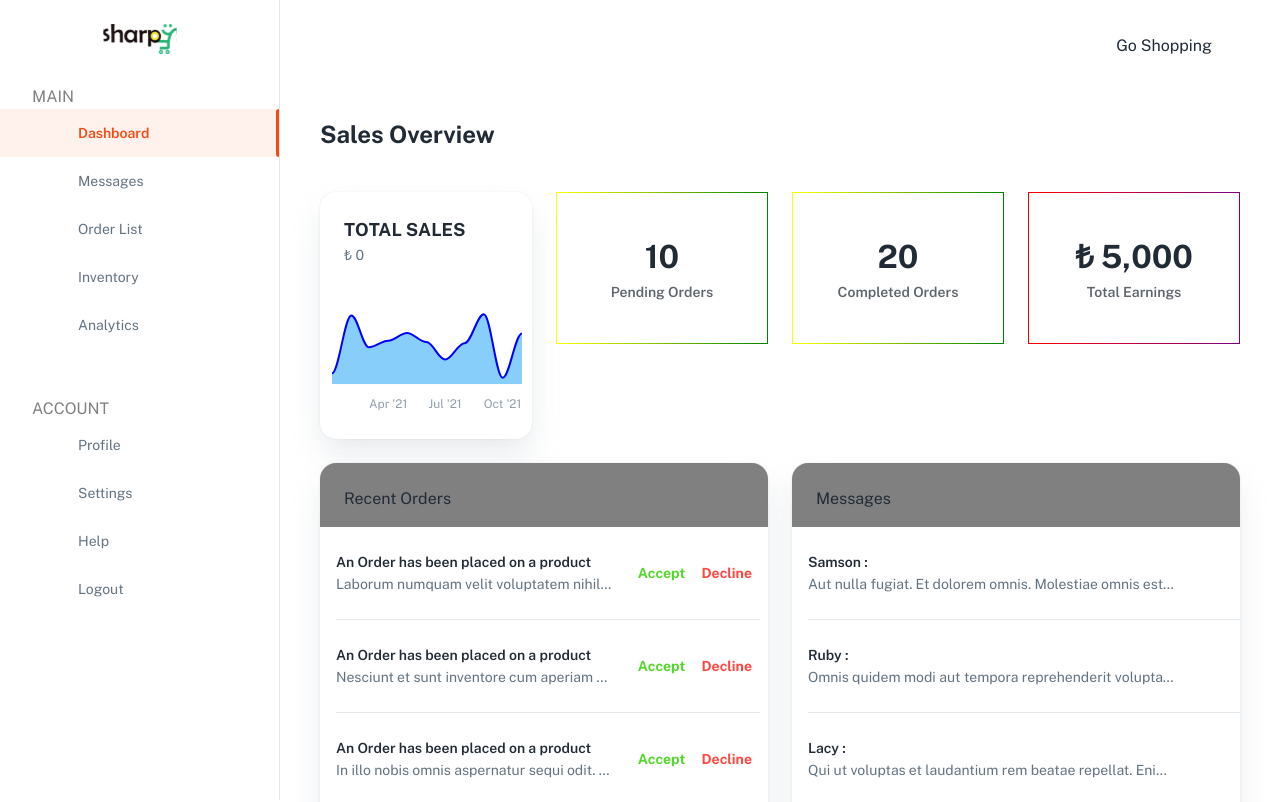
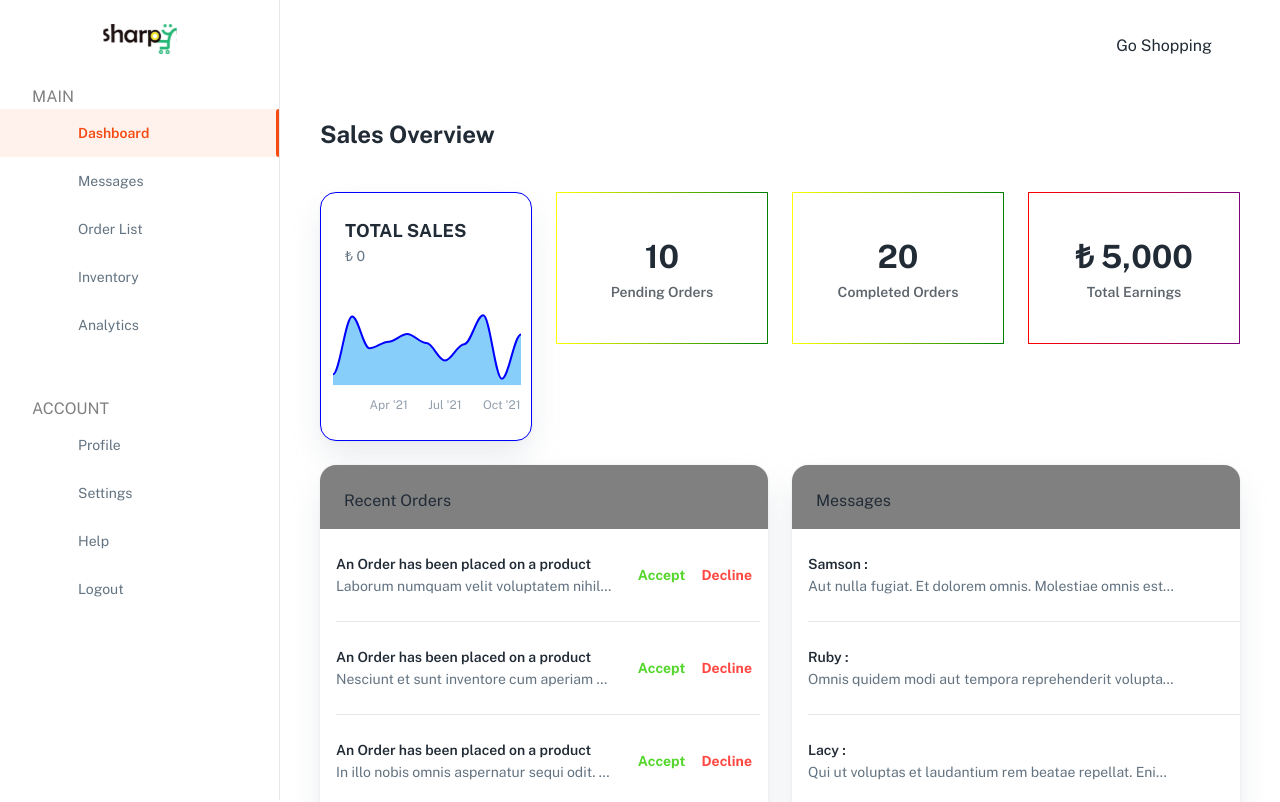
Before and after one commit to shoboske/sharpy-ecommerce, a React (Create React App) app: page /dashboard/home in a window 1280 px wide. Shown: the top 802 px of the page. Built offline with nearby package versions, Linux system fonts and the light colour scheme; a web font is replaced by a local one.

Commit message:
added border color to chart card

```diff
--- a/src/components/_dashboard/app/AppTotalSales.js
+++ b/src/components/_dashboard/app/AppTotalSales.js
@@ -53,7 +53,7 @@ export default function AppTotalSales() {
   });
 
   return (
-    <Card>
+    <Card sx={{ border: 1, borderColor: '#00f' }}>
       <CardHeader title="TOTAL SALES" subheader={`₺ ${0}`} sx={{ pb: 0, mb: 0 }} />
       <Box sx={{ p: 0, pb: 1, mt: 0 }} dir="ltr">
         <ReactApexChart type="area" series={CHART_DATA} options={chartOptions} height={150} />
```
